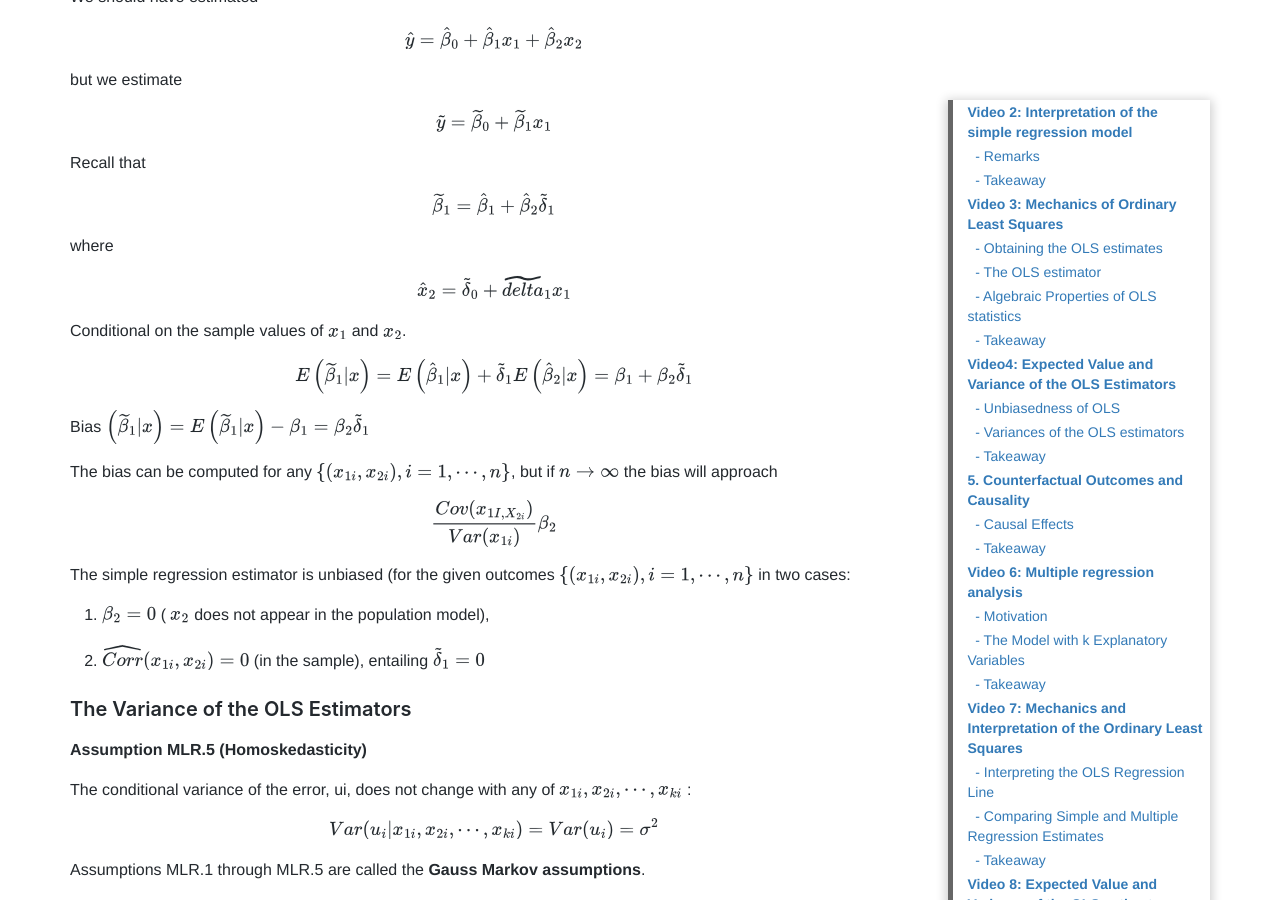
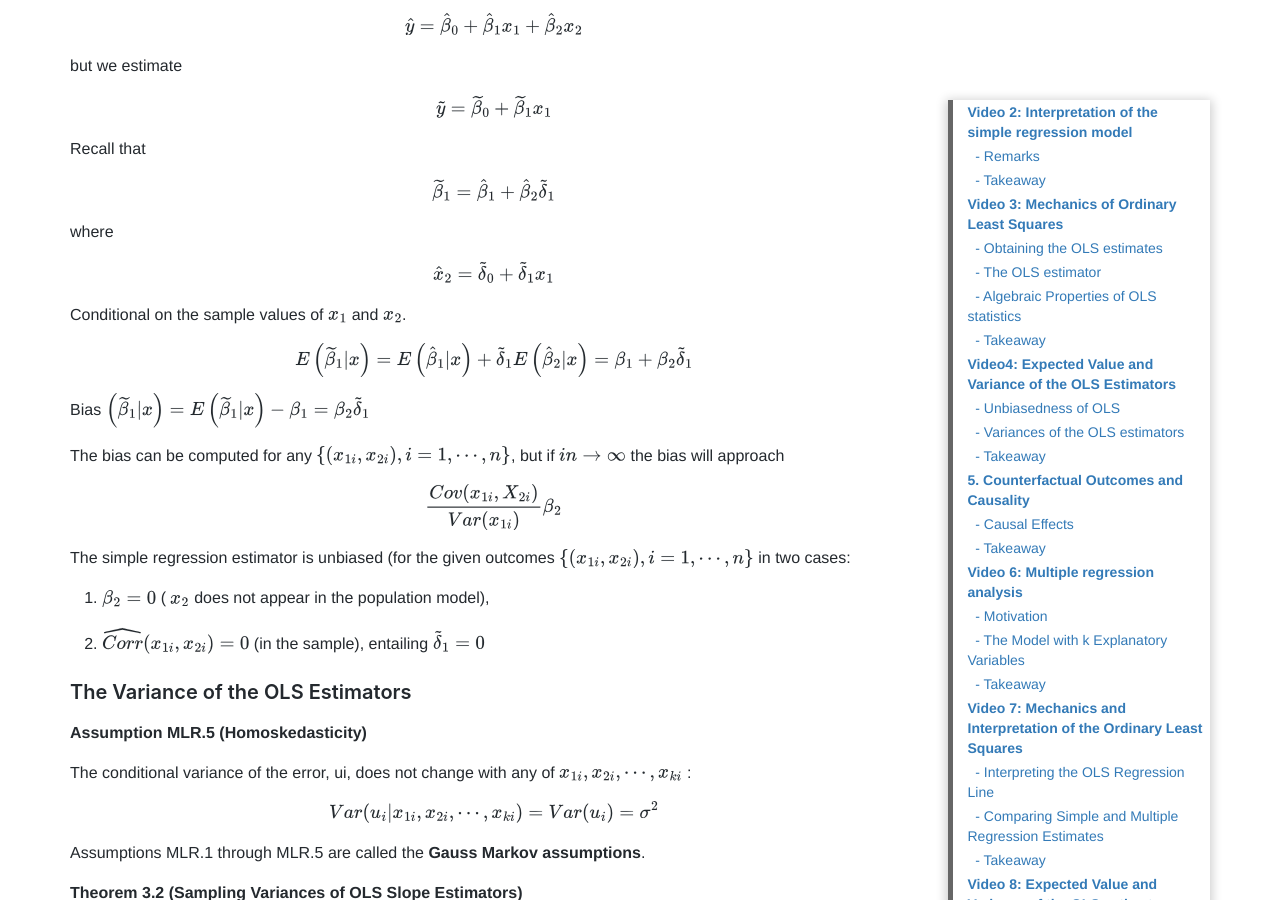
Before and after one commit to damien0x0023/damien0x0023.github.io, a Jekyll site: the page built from _posts/2020/business/ECON5002/2020-10-25-RegressionAnalysis.md, in a window 1280 px wide and 900 px high, scrolled down 16881 px. Built offline with Jekyll 4.4.1, drawn with Linux system fonts in a browser that asks for light colours; nearby versions of some CDN libraries; comment, search, counter and statistics services are not loaded; some of the changed text lies outside the part shown.

```diff
--- a/_posts/2020/business/ECON5002/2020-10-25-RegressionAnalysis.md
+++ b/_posts/2020/business/ECON5002/2020-10-25-RegressionAnalysis.md
@@ -130,11 +130,10 @@ $$
 
 assuming that \\( SST _x = \sum _{i=1} ^n (x _i - \overline{x})^2 > 0. \\)
 
-The fitted or predicted values, \\( \hat{y} _i \\), is defined by the **Sample
-Regression Function** (SRF)
+The fitted or predicted values, \\( \hat{y} _i \\), is defined by the **Sample Regression Function** (SRF)
 
 $$
-  \hat{y} _i = \hat{\beta _0} + \hat{\beta _1} x _i
+  \hat{y} _i = \hat{\beta} _0 + \hat{\beta} _1 x _i
 $$
 
 The deviations from the SRF (or fitted regression line)
@@ -577,7 +576,7 @@ The OLS estimators are unbiased for the \\(\alpha _0 \\) and \\( \tau _{ate} \\)
 
 - \\( \tau _{ate} \\) can be estimated by OLS.
 
-- Random assignment implies that \\(E[u _i | x _i]  = 0 \\). We conclude that \\( \hat{\tau} _{ate} \\)  is unbiased.
+- Random assignment implies that \\(E[u _i \| x _i]  = 0 \\). We conclude that \\( \hat{\tau} _{ate} \\)  is unbiased.
 
 ## Video 6: Multiple regression analysis
 
@@ -620,7 +619,7 @@ $$
 Then \\( E (y \| x _1, x _2 ) = \beta _0 + \beta _1 x _1 + \beta _2 x _2\\) and
 
 $$
-  y = E (y \| x _1, x _2 ) + u
+  y = E (y | x _1, x _2 ) + u
 $$
 
 In the wage equation, the assumption is \\( E(u \| educ, IQ) = 0\\).
@@ -933,7 +932,7 @@ $$
 where
 
 $$
-  \hat{x} _2 = \widetilde{\delta} _0 + \widetilde{delta} _1 x _1
+  \hat{x} _2 = \widetilde{\delta} _0 + \widetilde{\delta} _1 x _1
 $$
 
 Conditional on the sample values of \\( x _1\\) and \\( x _2\\).
@@ -947,10 +946,10 @@ $$
 
 Bias \\( \left( \widetilde{\beta} _1 \| x \right) = E \left( \widetilde{\beta} _1 \| x \right) - \beta _1 = \beta _2 \widetilde{\delta} _1 \\)
 
-The bias can be computed for any \\( \lbrace (x _{1i}, x _{2i}), i = 1, \cdots,n \rbrace \\), but if \\( n \\rightarrow \infty \\) the bias will approach
+The bias can be computed for any \\( \lbrace (x _{1i}, x _{2i}), i = 1, \cdots,n \rbrace \\), but if \\(i n \\rightarrow \infty \\) the bias will approach
 
 $$
-  \frac{Cov(x _{1I, X _{2i}})} {Var (x _{1i})} \beta _2
+  \frac{Cov(x _{1i}, X _{2i})} {Var (x _{1i})} \beta _2
 $$
 
 The simple regression estimator is unbiased (for the given outcomes \\( \lbrace (x _{1i}, x _{2i}), i = 1, \cdots,n \rbrace \\) in two cases:
@@ -1141,12 +1140,14 @@ Now suppose that while in high school all students take an aptitude test.
 - Suppose further that Amy gets an aptitude score of *H* with probability 3/4. Ben gets a score of *H* with probability 1/4.
 
 $$
-  Pr(col|Amy)
-  = Pr(col|H) Pr(H|Amy) + Pr(col|L) Pr(L|Amy)
-  = (3/4) ^2 + (1/4) ^2 = 0.625,
+  \begin{align}
+    Pr(col | Amy)
+    & = Pr(col | H) Pr(H | Amy) + Pr(col | L) Pr(L | Amy)
+    \\\\ & = (3/4) ^2 + (1/4) ^2 = 0.625
+  \end{align}
 $$
 
-where *col* is the short for college. Similarly, *Pr*(*col*|*Ben*) = 0。375.
+where *col* is the short for college. Similarly, \\( Pr(col \| Ben) = 0.375 \\).
 
 ![]({{site.url}}/assets/images/2020/ECON5002/distributions.png "Figure 9.1: Distributions")
 
@@ -1240,9 +1241,9 @@ effect of *col* on *wage* can be computed as
 $$
   wage(1, hscore, u) - wage(0, hscore, u)
   = \begin{cases}
-    $8.50 \text{ if } hscore =1,
-    \\\\ $5.50 \text{ if } hscore =0.
-  \end{cases}l
+    $8.50 & \text{if  } hscore = 1,
+    \\\\ $5.50 & \text{if } hscore = 0.
+  \end{cases}
 $$
 
 Let
@@ -1434,8 +1435,8 @@ $$
 - These estimators are consistent, i.e.
 
 $$
-  \frac{SSR}{n} \\xrightarrow p Var(u),
-  \ \frac{SST}{n} \\xrightarrow p Var(y),
+  \frac{SSR}{n} \xrightarrow p Var(u),
+  \ \frac{SST}{n} \xrightarrow p Var(y),
 $$
 
 but biased.
```
